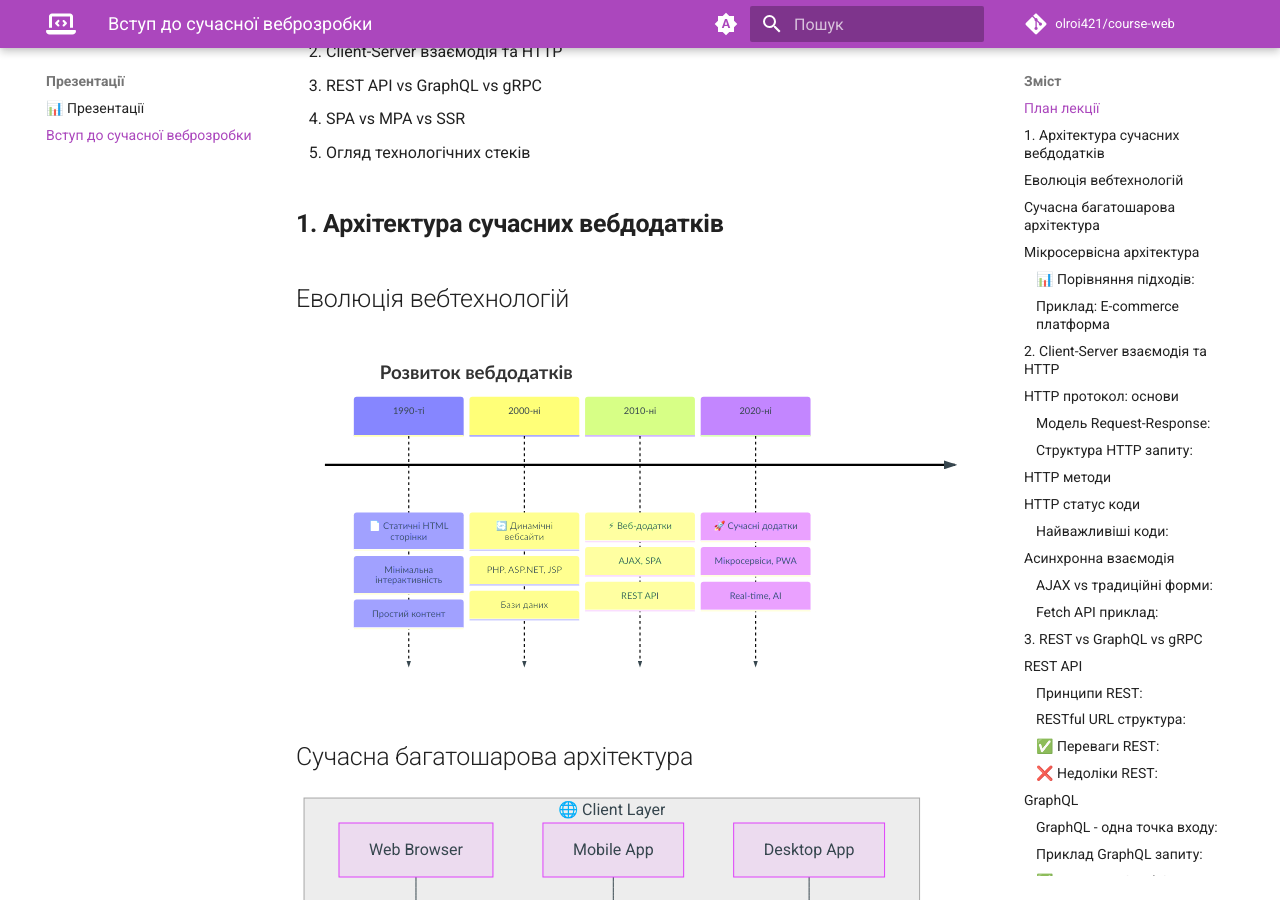
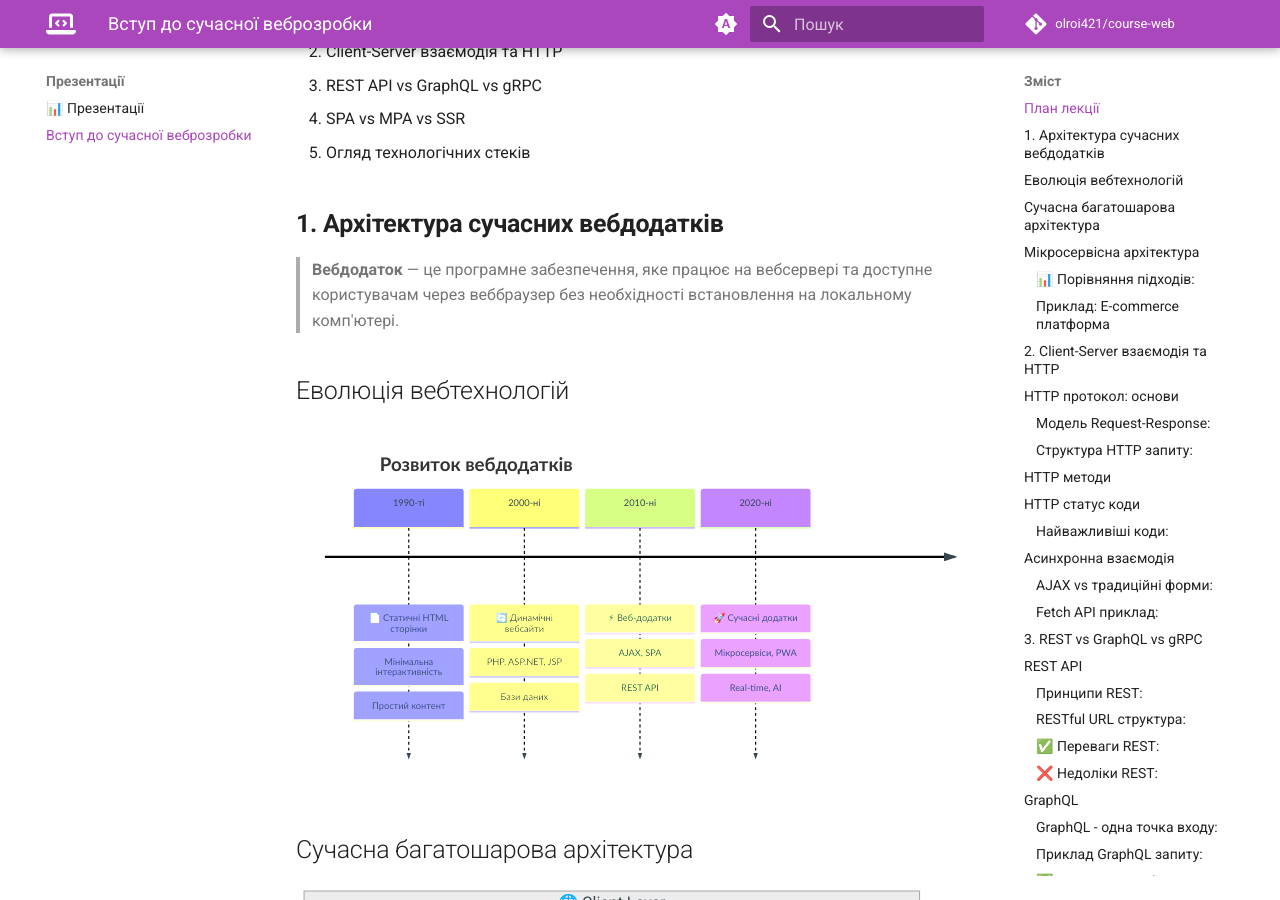
Before and after one commit to olroi421/course-web, an MkDocs documentation site: the page built from docs/presentations/presentation-01.md, in a window 1280 px wide and 900 px high, scrolled down 313 px. Built offline with MkDocs 1.6.1 and Material for MkDocs 9.7.7, drawn with Linux system fonts in a browser that asks for light colours; comment, search, counter and statistics services are not loaded.

Commit message:
Update presentation-01.md

````diff
--- a/docs/presentations/presentation-01.md
+++ b/docs/presentations/presentation-01.md
@@ -9,6 +9,9 @@
 5. Огляд технологічних стеків
 
 ## **1. Архітектура сучасних вебдодатків**
+
+> **Вебдодаток** — це програмне забезпечення, яке працює на вебсервері та доступне користувачам через веббраузер без необхідності встановлення на локальному комп'ютері.
+
 
 ## Еволюція вебтехнологій
 
@@ -209,14 +212,14 @@ async function fetchUsers() {
 
 ## REST API
 
-### **Принципи REST:**
+### Принципи REST:
 
 1. 🔄 **Stateless** - без збереження стану
 2. 📋 **Resource-based** - ресурсно-орієнтований
 3. 🛠️ **HTTP methods** - стандартні методи
 4. 📊 **Multiple representations** - JSON, XML
 
-### **RESTful URL структура:**
+### RESTful URL структура:
 
 ```
 GET    /api/users          # Список користувачів
@@ -226,20 +229,20 @@ PUT    /api/users/123      # Оновити користувача
 DELETE /api/users/123      # Видалити користувача
 ```
 
-### **✅ Переваги REST:**
+### ✅ Переваги REST:
 - Простота та зрозумілість
 - Стандартні HTTP методи
 - Відмінне кешування
 - Широка підтримка
 
-### **❌ Недоліки REST:**
+### ❌ Недоліки REST:
 - Over-fetching (зайві дані)
 - Under-fetching (недостатньо даних)
 - Множинні запити
 
 ## GraphQL
 
-### **GraphQL - одна точка входу:**
+### GraphQL - одна точка входу:
 
 ```mermaid
 graph LR
@@ -249,7 +252,7 @@ graph LR
     D --> E[💾 Multiple Sources]
 ```
 
-### **Приклад GraphQL запиту:**
+### Приклад GraphQL запиту:
 
 ```graphql
 query GetUserWithPosts($userId: ID!) {
@@ -268,27 +271,29 @@ query GetUserWithPosts($userId: ID!) {
 }
 ```
 
-### **✅ Переваги GraphQL:**
+### ✅ Переваги GraphQL:
+
 - Точні дані - тільки потрібні поля
 - Один endpoint для всього
 - Сильна типізація
 - Real-time підтримка
 
-### **❌ Недоліки GraphQL:**
+### ❌ Недоліки GraphQL:
+
 - Складність кешування
 - Вища крива навчання
 - Проблеми з продуктивністю
 
 ## gRPC
 
-### **gRPC особливості:**
+### gRPC особливості:
 
 - 🔥 **Високопродуктивний** - binary протокол
 - 🌐 **HTTP/2** - мультиплексування
 - 🎯 **Багатомовність** - 10+ мов
 - 📡 **Streaming** - 4 типи комунікації
 
-### **Типи gRPC викликів:**
+### Типи gRPC викликів:
 
 ```mermaid
 graph TB
@@ -308,7 +313,7 @@ graph TB
 | **🎯 Точність даних** | Низька | **Висока** | Висока |
 | **🌐 Підтримка браузерів** | **Повна** | Повна | Обмежена |
 
-### **Коли використовувати:**
+### Коли використовувати:
 
 ```mermaid
 flowchart TD
@@ -324,7 +329,7 @@ flowchart TD
 
 ## Single Page Application (SPA)
 
-### **SPA - один HTML файл:**
+### SPA - один HTML файл:
 
 ```mermaid
 sequenceDiagram
@@ -342,20 +347,22 @@ sequenceDiagram
     B-->>B: 🎨 Update UI
 ```
 
-### **✅ Переваги SPA:**
+### ✅ Переваги SPA:
+
 - ⚡ Миттєва навігація
 - 🎨 Багата інтерактивність
 - 😊 Відмінний UX
 - 📱 Native-like досвід
 
-### **❌ Недоліки SPA:**
+### ❌ Недоліки SPA:
+
 - 🐌 Повільне початкове завантаження
 - 🔍 Проблеми з SEO
 - 📱 JavaScript обов'язковий
 
 ## Multi-Page Application (MPA)
 
-### **MPA - традиційний підхід:**
+### MPA - традиційний підхід:
 
 ```mermaid
 sequenceDiagram
@@ -372,20 +379,22 @@ sequenceDiagram
     S->>B: 📄 Нова HTML сторінка
 ```
 
-### **✅ Переваги MPA:**
+### ✅ Переваги MPA:
+
 - 🔍 Відмінне SEO
 - ⚡ Швидке перше завантаження
 - 🎯 Працює без JavaScript
 - 📊 Простий аналіз
 
-### **❌ Недоліки MPA:**
+### ❌ Недоліки MPA:
+
 - 🐌 Повільна навігація
 - 🔄 Перезавантаження сторінок
 - 📱 Менш інтерактивний
 
 ## Server-Side Rendering (SSR)
 
-### **SSR - найкраще з двох світів:**
+### SSR - найкраще з двох світів:
 
 ```mermaid
 sequenceDiagram
@@ -432,7 +441,8 @@ graph TB
     C --> D
 ```
 
-### **Особливості MEAN:**
+### Особливості MEAN:
+
 - ✅ Повний JavaScript стек
 - ✅ TypeScript підтримка з коробки
 - ✅ Структурований підхід Angular
@@ -454,7 +464,8 @@ graph TB
     C --> D
 ```
 
-### **Особливості MERN:**
+### Особливості MERN:
+
 - ✅ Велика екосистема React
 - ✅ Висока гнучкість
 - ✅ Швидка розробка
@@ -476,7 +487,7 @@ graph TB
     A --> D
 ```
 
-### **Переваги Next.js:**
+### Переваги Next.js:
 - ⚡ SSR/SSG з коробки
 - 🎯 File-based routing
 - 🔧 API routes вбудовані
@@ -493,7 +504,7 @@ graph TB
 
 ## Підсумки
 
-### **🎯 Ключові принципи сучасної веброзробки:**
+### 🎯 Ключові принципи сучасної веброзробки:
 
 1. **📐 Архітектура**: Розуміння багатошарової архітектури
 2. **🌐 API**: Вміння проектувати REST/GraphQL API
````
